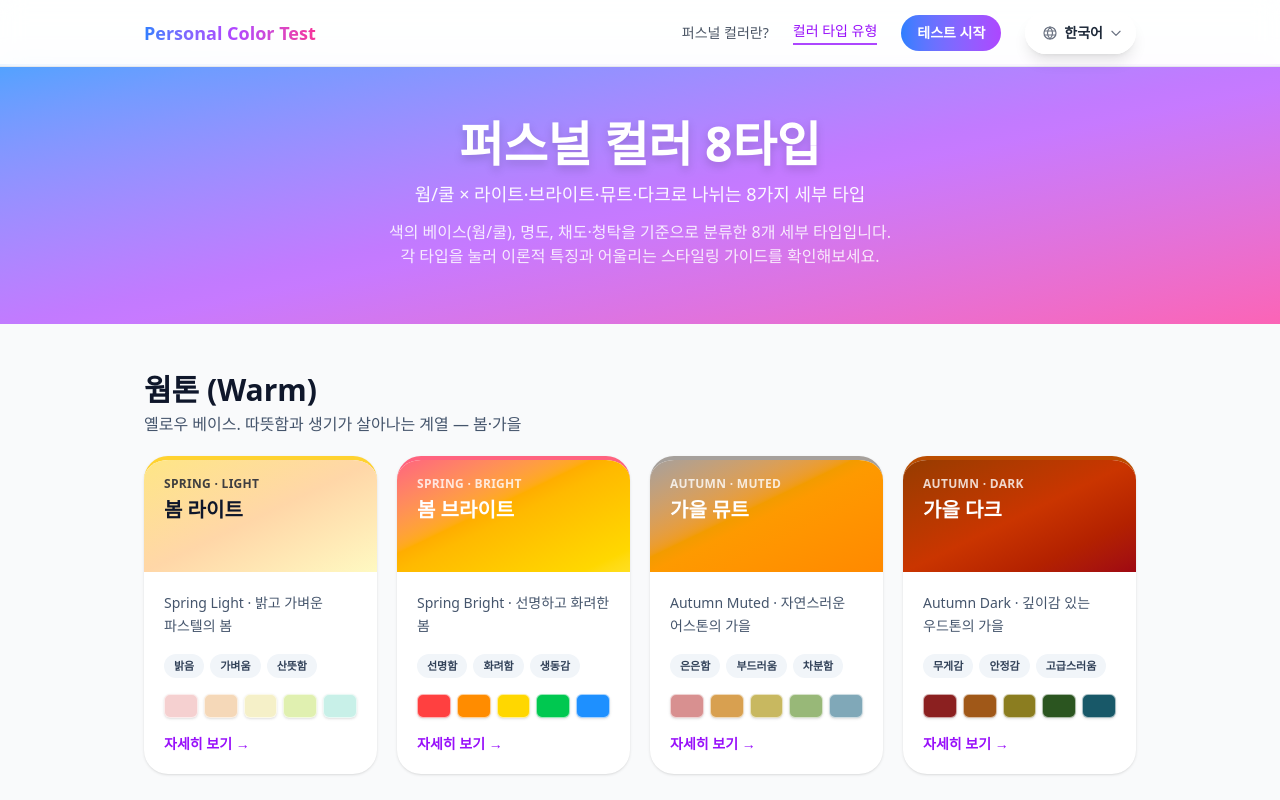
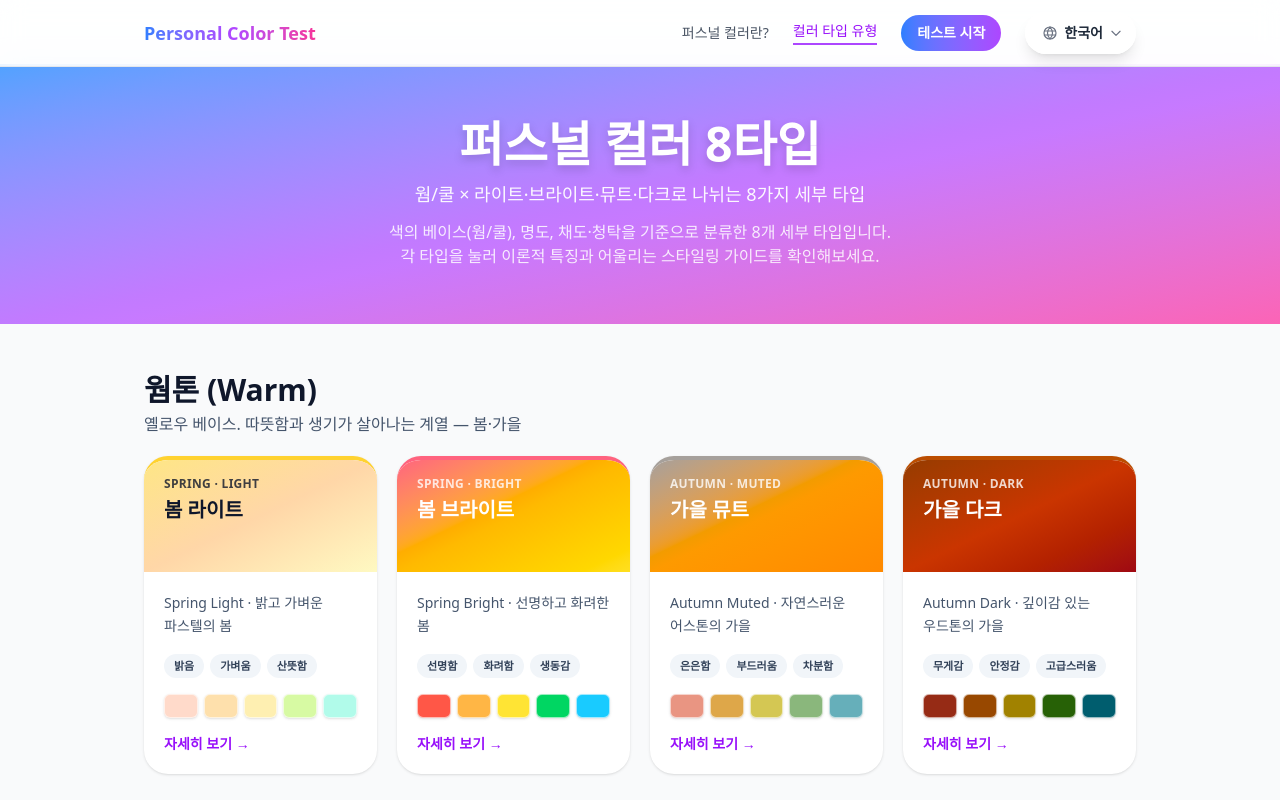
Before and after one commit to sadie100/personal-color-test, a React (Vite) app: page /types in a window 1280 px wide. Shown: the top 800 px of the page. Built offline with nearby package versions, Linux system fonts and the light colour scheme.

Commit message:
fix: 컬러데이터의 HEX값이 이론 pdf와 다른 값이 적용된 것 수정
Adobe Illustrator에서 직접 따옴...

```diff
--- a/src/data/colorData.ts
+++ b/src/data/colorData.ts
@@ -186,76 +186,77 @@ const hasMatchingSeason = (chip: DiagnosticChip, season: Season): boolean =>
   chip.targetTypes.every((type) => personalColorTypeMeta[type].season === season);
 
 const chips = {
-  warmPink: createChip("base-warm-pink", "웜 핑크", "Warm Pink", "#E8B4A0", { l: 0.82, c: 0.06, h: 45 }, "red"),
-  coolPink: createChip("base-cool-pink", "쿨 핑크", "Cool Pink", "#F4B4C8", { l: 0.82, c: 0.08, h: 350 }, "purplePink"),
-  warmYellow: createChip("base-warm-yellow", "웜 옐로우", "Warm Yellow", "#F5E6A0", { l: 0.93, c: 0.08, h: 95 }, "yellow"),
-  coolYellow: createChip("base-cool-yellow", "쿨 옐로우", "Cool Yellow", "#F5F5A0", { l: 0.95, c: 0.1, h: 105 }, "yellow"),
-  warmGreen: createChip("base-warm-green", "웜 그린", "Warm Green", "#D0E870", { l: 0.88, c: 0.14, h: 118 }, "green"),
-  coolGreen: createChip("base-cool-green", "쿨 그린", "Cool Green", "#A0F0C8", { l: 0.9, c: 0.1, h: 165 }, "green"),
-  warmBlue: createChip("base-warm-blue", "웜 블루", "Warm Blue", "#80F0E8", { l: 0.9, c: 0.08, h: 185 }, "blue"),
-  coolBlue: createChip("base-cool-blue", "쿨 블루", "Cool Blue", "#C8D8E8", { l: 0.87, c: 0.04, h: 240 }, "blue"),
-  ivory: createChip("base-ivory", "아이보리", "Ivory", "#FDF5E0", { l: 0.97, c: 0.02, h: 90 }, "neutral"),
-  whiteBasic: createChip("base-white", "화이트", "White", "#E8F0F8", { l: 0.96, c: 0.01, h: 240 }, "neutral"),
+  warmPink: createChip("base-warm-pink", "웜 핑크", "Warm Pink", "#FDB5A9", { l: 0.82, c: 0.06, h: 45 }, "red"),
+  coolPink: createChip("base-cool-pink", "쿨 핑크", "Cool Pink", "#FFACB9", { l: 0.82, c: 0.08, h: 350 }, "purplePink"),
+  warmYellow: createChip("base-warm-yellow", "웜 옐로우", "Warm Yellow", "#FFF382", { l: 0.93, c: 0.08, h: 95 }, "yellow"),
+  coolYellow: createChip("base-cool-yellow", "쿨 옐로우", "Cool Yellow", "#FAFF7B", { l: 0.95, c: 0.1, h: 105 }, "yellow"),
+  warmGreen: createChip("base-warm-green", "웜 그린", "Warm Green", "#D1FE7E", { l: 0.88, c: 0.14, h: 118 }, "green"),
+  coolGreen: createChip("base-cool-green", "쿨 그린", "Cool Green", "#95F8B9", { l: 0.9, c: 0.1, h: 165 }, "green"),
+  warmBlue: createChip("base-warm-blue", "웜 블루", "Warm Blue", "#95FFFA", { l: 0.9, c: 0.08, h: 185 }, "blue"),
+  coolBlue: createChip("base-cool-blue", "쿨 블루", "Cool Blue", "#AEE1F8", { l: 0.87, c: 0.04, h: 240 }, "blue"),
+  ivory: createChip("base-ivory", "아이보리", "Ivory", "#FEF9DD", { l: 0.97, c: 0.02, h: 90 }, "neutral"),
+  whiteBasic: createChip("base-white", "화이트", "White", "#F4FCFF", { l: 0.96, c: 0.01, h: 240 }, "neutral"),
 
-  springSeasonRed: createChip("season-spring-red", "봄 레드", "Spring Red", "#F5D8D0", { l: 0.9, c: 0.04, h: 30 }, "red"),
-  autumnSeasonRed: createChip("season-autumn-red", "가을 레드", "Autumn Red", "#8B0000", { l: 0.35, c: 0.14, h: 25 }, "red"),
-  springSeasonOrange: createChip("season-spring-orange", "봄 오렌지", "Spring Orange", "#F5E0B0", { l: 0.92, c: 0.06, h: 85 }, "orange"),
-  autumnSeasonOrange: createChip("season-autumn-orange", "가을 오렌지", "Autumn Orange", "#B0601E", { l: 0.5, c: 0.12, h: 50 }, "orange"),
-  springSeasonGreen: createChip("season-spring-green", "봄 그린", "Spring Green", "#A0F060", { l: 0.86, c: 0.18, h: 130 }, "green"),
-  autumnSeasonGreen: createChip("season-autumn-green", "가을 그린", "Autumn Green", "#3A5F20", { l: 0.38, c: 0.1, h: 135 }, "green"),
-  summerSeasonRed: createChip("season-summer-red", "여름 레드", "Summer Red", "#F8C8D8", { l: 0.86, c: 0.07, h: 350 }, "purplePink"),
-  winterSeasonRed: createChip("season-winter-red", "겨울 레드", "Winter Red", "#8B0028", { l: 0.35, c: 0.16, h: 355 }, "red"),
-  summerSeasonBlue: createChip("season-summer-blue", "여름 블루", "Summer Blue", "#D8E8F8", { l: 0.94, c: 0.02, h: 240 }, "blue"),
-  winterSeasonBlue: createChip("season-winter-blue", "겨울 블루", "Winter Blue", "#000080", { l: 0.28, c: 0.14, h: 260 }, "blue"),
-  summerSeasonPurple: createChip("season-summer-purple", "여름 퍼플", "Summer Purple", "#E0D0F0", { l: 0.9, c: 0.05, h: 300 }, "purplePink"),
-  winterSeasonPurple: createChip("season-winter-purple", "겨울 퍼플", "Winter Purple", "#400080", { l: 0.3, c: 0.18, h: 295 }, "purplePink"),
+  springSeasonRed: createChip("season-spring-red", "봄 레드", "Spring Red", "#FFDACA", { l: 0.9, c: 0.04, h: 30 }, "red"),
+  autumnSeasonRed: createChip("season-autumn-red", "가을 레드", "Autumn Red", "#A00605", { l: 0.35, c: 0.14, h: 25 }, "red"),
+  springSeasonOrange: createChip("season-spring-orange", "봄 오렌지", "Spring Orange", "#FFDD8C", { l: 0.92, c: 0.06, h: 85 }, "orange"),
+  autumnSeasonOrange: createChip("season-autumn-orange", "가을 오렌지", "Autumn Orange", "#BF4E14", { l: 0.5, c: 0.12, h: 50 }, "orange"),
+  springSeasonGreen: createChip("season-spring-green", "봄 그린", "Spring Green", "#9CFD5F", { l: 0.86, c: 0.18, h: 130 }, "green"),
+  autumnSeasonGreen: createChip("season-autumn-green", "가을 그린", "Autumn Green", "#35721B", { l: 0.38, c: 0.1, h: 135 }, "green"),
+  summerSeasonRed: createChip("season-summer-red", "여름 레드", "Summer Red", "#FFC7EA", { l: 0.86, c: 0.07, h: 350 }, "purplePink"),
+  winterSeasonRed: createChip("season-winter-red", "겨울 레드", "Winter Red", "#9E0030", { l: 0.35, c: 0.16, h: 355 }, "red"),
+  summerSeasonBlue: createChip("season-summer-blue", "여름 블루", "Summer Blue", "#C6E7FF", { l: 0.94, c: 0.02, h: 240 }, "blue"),
+  winterSeasonBlue: createChip("season-winter-blue", "겨울 블루", "Winter Blue", "#011893", { l: 0.28, c: 0.14, h: 260 }, "blue"),
+  summerSeasonPurple: createChip("season-summer-purple", "여름 퍼플", "Summer Purple", "#E8D6FB", { l: 0.9, c: 0.05, h: 300 }, "purplePink"),
+  winterSeasonPurple: createChip("season-winter-purple", "겨울 퍼플", "Winter Purple", "#521B93", { l: 0.3, c: 0.18, h: 295 }, "purplePink"),
 
-  springLightPink: createChip("detail-spring-light-pink", "라이트 핑크", "Light Pink", "#F5D0D0", { l: 0.88, c: 0.04, h: 15 }, "purplePink"),
-  springLightPeach: createChip("detail-spring-light-peach", "라이트 피치", "Light Peach", "#F5D8B8", { l: 0.9, c: 0.05, h: 65 }, "orange"),
-  springLightCreamYellow: createChip("detail-spring-light-cream-yellow", "크림 옐로우", "Cream Yellow", "#F5F0C8", { l: 0.95, c: 0.05, h: 100 }, "yellow"),
-  springLightLime: createChip("detail-spring-light-lime", "라이트 라임", "Light Lime", "#E0F0B0", { l: 0.93, c: 0.08, h: 118 }, "green"),
-  springLightMint: createChip("detail-spring-light-mint", "라이트 민트", "Light Mint", "#C8F0E8", { l: 0.92, c: 0.05, h: 175 }, "green"),
+  springLightPink: createChip("detail-spring-light-pink", "라이트 핑크", "Light Pink", "#FFDACA", { l: 0.88, c: 0.04, h: 15 }, "purplePink"),
+  springLightPeach: createChip("detail-spring-light-peach", "라이트 피치", "Light Peach", "#FEE0AC", { l: 0.9, c: 0.05, h: 65 }, "orange"),
+  springLightCreamYellow: createChip("detail-spring-light-cream-yellow", "크림 옐로우", "Cream Yellow", "#FEEFB1", { l: 0.95, c: 0.05, h: 100 }, "yellow"),
+  springLightLime: createChip("detail-spring-light-lime", "라이트 라임", "Light Lime", "#D7FAA3", { l: 0.93, c: 0.08, h: 118 }, "green"),
+  springLightMint: createChip("detail-spring-light-mint", "라이트 민트", "Light Mint", "#B1FBEA", { l: 0.92, c: 0.05, h: 175 }, "green"),
 
-  springBrightRed: createChip("detail-spring-bright-red", "브라이트 레드", "Bright Red", "#FF4040", { l: 0.6, c: 0.22, h: 25 }, "red"),
-  springBrightOrange: createChip("detail-spring-bright-orange", "브라이트 오렌지", "Bright Orange", "#FF8C00", { l: 0.72, c: 0.18, h: 65 }, "orange"),
-  springBrightYellow: createChip("detail-spring-bright-yellow", "브라이트 옐로우", "Bright Yellow", "#FFD700", { l: 0.87, c: 0.17, h: 90 }, "yellow"),
-  brightSharedGreen: createChip("detail-bright-green", "브라이트 그린", "Bright Green", "#00C850", { l: 0.7, c: 0.18, h: 150 }, "green"),
-  springBrightBlue: createChip("detail-spring-bright-blue", "브라이트 블루", "Bright Blue", "#1E90FF", { l: 0.62, c: 0.16, h: 245 }, "blue"),
+  springBrightRed: createChip("detail-spring-bright-red", "브라이트 레드", "Bright Red", "#FF5747", { l: 0.6, c: 0.22, h: 25 }, "red"),
+  springBrightOrange: createChip("detail-spring-bright-orange", "브라이트 오렌지", "Bright Orange", "#FFB645", { l: 0.72, c: 0.18, h: 65 }, "orange"),
+  springBrightYellow: createChip("detail-spring-bright-yellow", "브라이트 옐로우", "Bright Yellow", "#FFE434", { l: 0.87, c: 0.17, h: 90 }, "yellow"),
+  brightSharedGreen: createChip("detail-bright-green", "브라이트 그린", "Bright Green", "#00D662", { l: 0.7, c: 0.18, h: 150 }, "green"),
+  springBrightBlue: createChip("detail-spring-bright-blue", "브라이트 블루", "Bright Blue", "#19CBFF", { l: 0.62, c: 0.16, h: 245 }, "blue"),
 
-  autumnMutedRose: createChip("detail-autumn-muted-rose", "뮤트 로즈", "Muted Rose", "#D89090", { l: 0.7, c: 0.07, h: 18 }, "red"),
-  autumnMutedOrange: createChip("detail-autumn-muted-orange", "뮤트 오렌지", "Muted Orange", "#D8A050", { l: 0.74, c: 0.11, h: 70 }, "orange"),
-  autumnMutedGold: createChip("detail-autumn-muted-gold", "뮤트 골드", "Muted Gold", "#C8B860", { l: 0.77, c: 0.1, h: 98 }, "yellow"),
-  autumnMutedSage: createChip("detail-autumn-muted-sage", "세이지 그린", "Sage Green", "#98B878", { l: 0.73, c: 0.07, h: 135 }, "green"),
-  autumnMutedBlue: createChip("detail-autumn-muted-blue", "뮤트 블루", "Muted Blue", "#80A8B8", { l: 0.7, c: 0.04, h: 220 }, "blue"),
+  autumnMutedRose: createChip("detail-autumn-muted-rose", "뮤트 로즈", "Muted Rose", "#E99582", { l: 0.7, c: 0.07, h: 18 }, "red"),
+  autumnMutedOrange: createChip("detail-autumn-muted-orange", "뮤트 오렌지", "Muted Orange", "#DEA749", { l: 0.74, c: 0.11, h: 70 }, "orange"),
+  autumnMutedGold: createChip("detail-autumn-muted-gold", "뮤트 골드", "Muted Gold", "#D4C753", { l: 0.77, c: 0.1, h: 98 }, "yellow"),
+  autumnMutedSage: createChip("detail-autumn-muted-sage", "세이지 그린", "Sage Green", "#8AB77C", { l: 0.73, c: 0.07, h: 135 }, "green"),
+  autumnMutedBlue: createChip("detail-autumn-muted-blue", "뮤트 블루", "Muted Blue", "#66AFBA", { l: 0.7, c: 0.04, h: 220 }, "blue"),
 
-  autumnDarkRed: createChip("detail-autumn-dark-red", "다크 레드", "Dark Red", "#8B2020", { l: 0.37, c: 0.12, h: 22 }, "red"),
-  autumnDarkRust: createChip("detail-autumn-dark-rust", "러스트", "Rust", "#A05818", { l: 0.47, c: 0.12, h: 55 }, "orange"),
-  autumnDarkGold: createChip("detail-autumn-dark-gold", "다크 골드", "Dark Gold", "#8B7D20", { l: 0.55, c: 0.1, h: 95 }, "yellow"),
-  autumnDarkGreen: createChip("detail-autumn-dark-green", "다크 그린", "Dark Green", "#2B5520", { l: 0.36, c: 0.09, h: 140 }, "green"),
-  autumnDarkTeal: createChip("detail-autumn-dark-teal", "다크 틸", "Dark Teal", "#185868", { l: 0.38, c: 0.06, h: 210 }, "blue"),
+  autumnDarkRed: createChip("detail-autumn-dark-red", "다크 레드", "Dark Red", "#962B15", { l: 0.37, c: 0.12, h: 22 }, "red"),
+  autumnDarkRust: createChip("detail-autumn-dark-rust", "러스트", "Rust", "#984800", { l: 0.47, c: 0.12, h: 55 }, "orange"),
+  autumnDarkGold: createChip("detail-autumn-dark-gold", "다크 골드", "Dark Gold", "#A18200", { l: 0.55, c: 0.1, h: 95 }, "yellow"),
+  autumnDarkGreen: createChip("detail-autumn-dark-green", "다크 그린", "Dark Green", "#276106", { l: 0.36, c: 0.09, h: 140 }, "green"),
+  autumnDarkTeal: createChip("detail-autumn-dark-teal", "다크 틸", "Dark Teal", "#005D6E", { l: 0.38, c: 0.06, h: 210 }, "blue"),
 
-  summerLightPink: createChip("detail-summer-light-pink", "라이트 핑크", "Light Pink", "#F0C0D0", { l: 0.85, c: 0.05, h: 350 }, "purplePink"),
-  summerLightMint: createChip("detail-summer-light-mint", "라이트 민트", "Light Mint", "#C0F0D0", { l: 0.91, c: 0.06, h: 155 }, "green"),
-  summerLightBlue: createChip("detail-summer-light-blue", "라이트 블루", "Light Blue", "#C8D8F0", { l: 0.88, c: 0.04, h: 245 }, "blue"),
-  summerLightLavender: createChip("detail-summer-light-lavender", "라이트 라벤더", "Light Lavender", "#D8D0E8", { l: 0.87, c: 0.04, h: 290 }, "purplePink"),
-  summerLightPurple: createChip("detail-summer-light-purple", "라이트 퍼플", "Light Purple", "#E8C8E8", { l: 0.86, c: 0.05, h: 320 }, "purplePink"),
+  summerLightPink: createChip("detail-summer-light-pink", "라이트 핑크", "Light Pink", "#FFCADC", { l: 0.85, c: 0.05, h: 350 }, "purplePink"),
+  summerLightMint: createChip("detail-summer-light-mint", "라이트 민트", "Light Mint", "#B6FCD9", { l: 0.91, c: 0.06, h: 155 }, "green"),
+  summerLightBlue: createChip("detail-summer-light-blue", "라이트 블루", "Light Blue", "#C6E7FF", { l: 0.88, c: 0.04, h: 245 }, "blue"),
+  summerLightLavender: createChip("detail-summer-light-lavender", "라이트 라벤더", "Light Lavender", "#DDD5FC", { l: 0.87, c: 0.04, h: 290 }, "purplePink"),
+  summerLightPurple: createChip("detail-summer-light-purple", "라이트 퍼플", "Light Purple", "#F4D4FB", { l: 0.86, c: 0.05, h: 320 }, "purplePink"),
 
-  summerMutedDustyRose: createChip("detail-summer-muted-dusty-rose", "더스티 로즈", "Dusty Rose", "#C89098", { l: 0.68, c: 0.05, h: 5 }, "red"),
-  summerMutedGreen: createChip("detail-summer-muted-green", "뮤트 그린", "Muted Green", "#70B888", { l: 0.7, c: 0.07, h: 158 }, "green"),
-  summerMutedBlue: createChip("detail-summer-muted-blue", "뮤트 블루", "Muted Blue", "#8098C0", { l: 0.67, c: 0.06, h: 250 }, "blue"),
-  summerMutedLavender: createChip("detail-summer-muted-lavender", "뮤트 라벤더", "Muted Lavender", "#9890C0", { l: 0.67, c: 0.06, h: 285 }, "purplePink"),
-  summerMutedPurple: createChip("detail-summer-muted-purple", "뮤트 퍼플", "Muted Purple", "#A888B0", { l: 0.65, c: 0.05, h: 310 }, "purplePink"),
+  summerMutedDustyRose: createChip("detail-summer-muted-dusty-rose", "더스티 로즈", "Dusty Rose", "#E7B5CA", { l: 0.68, c: 0.05, h: 5 }, "red"),
+  summerMutedGreen: createChip("detail-summer-muted-green", "뮤트 그린", "Muted Green", "#75D1A5", { l: 0.7, c: 0.07, h: 158 }, "green"),
+  summerMutedBlue: createChip("detail-summer-muted-blue", "뮤트 블루", "Muted Blue", "#91C0DE", { l: 0.67, c: 0.06, h: 250 }, "blue"),
+  summerMutedLavender: createChip("detail-summer-muted-lavender", "뮤트 라벤더", "Muted Lavender", "#B6B7E8", { l: 0.67, c: 0.06, h: 285 }, "purplePink"),
+  summerMutedPurple: createChip("detail-summer-muted-purple", "뮤트 퍼플", "Muted Purple", "#CCB1D9", { l: 0.65, c: 0.05, h: 310 }, "purplePink"),
 
-  winterBrightPink: createChip("detail-winter-bright-pink", "핫 핑크", "Hot Pink", "#FF1493", { l: 0.58, c: 0.24, h: 345 }, "purplePink"),
-  winterBrightBlue: createChip("detail-winter-bright-blue", "브라이트 블루", "Bright Blue", "#0050FF", { l: 0.48, c: 0.22, h: 260 }, "blue"),
-  winterBrightPurple: createChip("detail-winter-bright-purple", "퍼플", "Purple", "#7830C0", { l: 0.45, c: 0.2, h: 295 }, "purplePink"),
-  winterBrightMagenta: createChip("detail-winter-bright-magenta", "마젠타", "Magenta", "#D000D0", { l: 0.55, c: 0.24, h: 320 }, "purplePink"),
+  winterBrightPink: createChip("detail-winter-bright-pink", "핫 핑크", "Hot Pink", "#FF35A1", { l: 0.58, c: 0.24, h: 345 }, "purplePink"),
+  winterBrightGreen: createChip("detail-winter-bright-green", "브라이트 그린", "Bright Green", "#00C061", { l: 0.48, c: 0.22, h: 260 }, "green"),
+  winterBrightBlue: createChip("detail-winter-bright-blue", "브라이트 블루", "Bright Blue", "#005CFF", { l: 0.48, c: 0.22, h: 260 }, "blue"),
+  winterBrightPurple: createChip("detail-winter-bright-purple", "퍼플", "Purple", "#A317FF", { l: 0.45, c: 0.2, h: 295 }, "purplePink"),
+  winterBrightMagenta: createChip("detail-winter-bright-magenta", "마젠타", "Magenta", "#CC00F4", { l: 0.55, c: 0.24, h: 320 }, "purplePink"),
 
-  winterDarkWine: createChip("detail-winter-dark-wine", "다크 와인", "Dark Wine", "#700028", { l: 0.3, c: 0.12, h: 355 }, "red"),
-  winterDarkGreen: createChip("detail-winter-dark-green", "다크 그린", "Dark Green", "#003828", { l: 0.25, c: 0.06, h: 165 }, "green"),
-  winterDarkNavy: createChip("detail-winter-dark-navy", "다크 네이비", "Dark Navy", "#001850", { l: 0.2, c: 0.09, h: 260 }, "blue"),
-  winterDarkPurple: createChip("detail-winter-dark-purple", "다크 퍼플", "Dark Purple", "#380068", { l: 0.25, c: 0.14, h: 295 }, "purplePink"),
-  winterDarkMagenta: createChip("detail-winter-dark-magenta", "다크 마젠타", "Dark Magenta", "#680050", { l: 0.3, c: 0.12, h: 335 }, "purplePink"),
+  winterDarkWine: createChip("detail-winter-dark-wine", "다크 와인", "Dark Wine", "#89034A", { l: 0.3, c: 0.12, h: 355 }, "red"),
+  winterDarkGreen: createChip("detail-winter-dark-green", "다크 그린", "Dark Green", "#003A26", { l: 0.25, c: 0.06, h: 165 }, "green"),
+  winterDarkNavy: createChip("detail-winter-dark-navy", "다크 네이비", "Dark Navy", "#011893", { l: 0.2, c: 0.09, h: 260 }, "blue"),
+  winterDarkPurple: createChip("detail-winter-dark-purple", "다크 퍼플", "Dark Purple", "#521B93", { l: 0.25, c: 0.14, h: 295 }, "purplePink"),
+  winterDarkMagenta: createChip("detail-winter-dark-magenta", "다크 마젠타", "Dark Magenta", "#6F0072", { l: 0.3, c: 0.12, h: 335 }, "purplePink"),
 };
 
 export const diagnosticChips: DiagnosticChip[] = [
```
Also changed, not shown: 1 other file (tests, documents, lock files or other folders).
